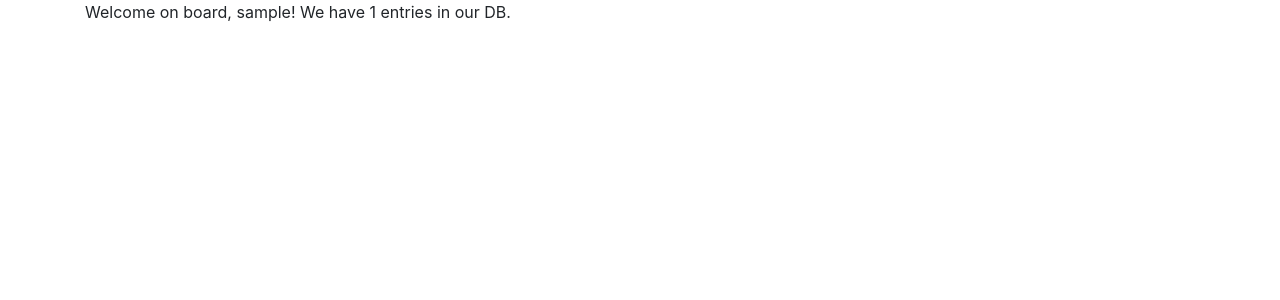
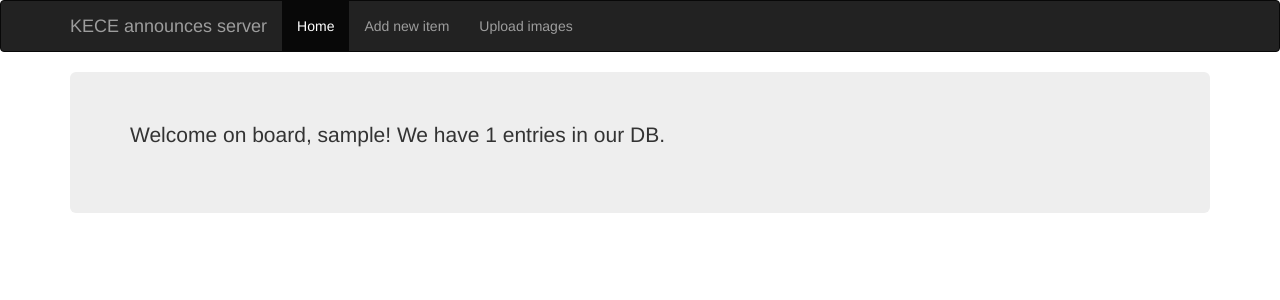
Before and after one commit to romka/announcement-server, a Flask app: template ui/templates/index.html in a window 1280 px wide. Shown: the top 300 px of the page. Run offline with Flask 2, Linux system fonts and the light colour scheme; the visitor is signed in with stand-in values (Sample User, id 1); the template is opened without the code that fills it: most values are stand-ins (such as "Sample title", 1, 10 or a date in 2020); parts of the project's set-up code (start-up, migrations or seed data) failed here and were passed over; some libraries are stand-ins or nearby versions.

Commit message:
Server and UI improvements. Curent version is working, I only have to add image uploads to UI

```diff
--- a/server/announcement.py
+++ b/server/announcement.py
@@ -16,6 +16,7 @@
         self.announces = self.db.load_announces()
         self.announces_time = int(time.time())
 
+        log.msg('Announcement __init__')
         log.msg(self.announces)
 
         self.crypt = Crypt(self.sequence)
--- a/ui/forms/user/login.py
+++ b/ui/forms/user/login.py
@@ -16,7 +16,7 @@
         validators.Required(),
         ])
 
-    password = PasswordField('New Password', [
+    password = PasswordField('Password', [
         validators.Required(message='Password field is required'),
         validate_login_password
     ])
--- a/ui/templates/_form_helpers.html
+++ b/ui/templates/_form_helpers.html
@@ -1,12 +1,9 @@
 {% macro render_field(field) %}
-<div class="row" id="field-{{ field.id }}-wrapper">
-    <div class="small-3 columns">
+<div class="form-group" id="field-{{ field.id }}-wrapper">
     <label class="right" for="{{ field.id }}">{{ field.label }}</label>
-    </div>
-    <div class="small-9 columns">
     {{ field(**kwargs) | safe }}
     {% if field.description %}
-        <div class="field-description">{{ field.description }}</div>
+    <p class="help-block">{{ field.description }}</p>
     {% endif %}
     {% if field.errors %}
     <ul class="errors">
@@ -16,5 +13,4 @@
     </ul>
     {% endif %}
 </div>
-</div>
 {% endmacro %}
--- a/ui/templates/index.html
+++ b/ui/templates/index.html
@@ -1,9 +1,9 @@
 {% extends "layout.html" %}
 
 {% block content %}
-    <blockquote>
-        Welcome on board, {{ session.username }}! We have {{ counter }} entries in our DB.
-    </blockquote>
+    <div class="jumbotron">
+        <p>Welcome on board, {{ session.username }}! We have {{ counter }} entries in our DB.</p>
+    </div>
         {% for form in edit_forms %}
             <div class="panel panel-default">
                 <div class="panel-heading">
@@ -15,18 +15,17 @@
                 </div>
                 <div id="collapse-{{ form.name.data }}" class="panel-collapse collapse in">
                     <div class="panel-body">
-                        <form method="post" action="{{ url_for('index') }}">
+                        <form method="post" action="{{ url_for('save') }}">
                             {{ form.csrf_token }}
                             {{ render_field(form.name) }}
                             {{ render_field(form.ios) }}
                             {{ render_field(form.android) }}
                             {{ render_field(form.texts, style="height: 100px; width: 100%") }}
+                            {{ render_field(form.delete) }}
                             <input type="submit" value='Edit "{{ form.name.data }}"' class="small button right">
                         </form>
                     </div>
                 </div>
             </div>
         {% endfor %}
-
-
 {% endblock %}
--- a/ui/templates/layout.html
+++ b/ui/templates/layout.html
@@ -17,6 +17,27 @@
     {% endblock %}
 </head>
 <body>
+<div class="navbar navbar-inverse" role="navigation">
+      <div class="container">
+        <div class="navbar-header">
+          <button type="button" class="navbar-toggle" data-toggle="collapse" data-target=".navbar-collapse">
+            <span class="sr-only">Toggle navigation</span>
+            <span class="icon-bar"></span>
+            <span class="icon-bar"></span>
+            <span class="icon-bar"></span>
+          </button>
+          <a class="navbar-brand" href="#">KECE announces server</a>
+        </div>
+        <div class="collapse navbar-collapse">
+          <ul class="nav navbar-nav">
+            <li class="active"><a href="/">Home</a></li>
+            <li><a href="/add">Add new item</a></li>
+            <li><a href="/upload">Upload images</a></li>
+          </ul>
+        </div><!--/.nav-collapse -->
+      </div>
+    </div>
+<div class="container">
     {% for category, message in get_flashed_messages(with_categories=True) %}
     <div class="alert-box {{ category }}">
         {{ message }}
@@ -24,7 +45,6 @@
     </div>
     {% endfor %}
 
-<div class="container">
 
     <div class="starter-template">
         {% block content %}
--- a/ui/templates/page_not_found.html
+++ b/ui/templates/page_not_found.html
@@ -1,4 +1,4 @@
-{% extends "index.html" %}
+{% extends "layout.html" %}
 {% block content %}
 <h1>Good news, Everyone! 404. File not found</h1>
 {% endblock %}
--- a/ui/ui.py
+++ b/ui/ui.py
@@ -12,50 +12,105 @@
 
 app.config.from_object('config')
 
-@app.route('/', methods=['GET', 'POST'])
+@app.route('/', methods=['GET'])
 def index():
     if not 'username' in session:
         flash('Please log in')
         return redirect(url_for('login'))
 
-    if request.method == 'POST':
-        import pprint
-        return pprint.pformat(request.form)
+    from db import Db
+    from forms.edit import EditForm
+
+    db = Db()
+    announces = db.load_announces()
+    a = {}
+
+    counter = 0
+    edit_forms = []
+
+    for key in announces:
+        item = announces[key]
+        if 'links' in item and 'announces' in item:
+            links = item['links']
+            if 'ios' in links and 'android' in links:
+                a[key] = item
+
+                form = EditForm(request.form, csrf_context=request.remote_addr)
+                form.name.data = key
+                form.android.data = links['android']
+                form.ios.data = links['ios']
+
+                texts = ''
+                for key in item['announces']:
+                    texts = texts + key + "|" +  item['announces'][key] + "\n"
+
+                form.texts.data = texts
+
+                edit_forms.append(form)
+
+                counter = counter + 1
+
+    return render_template('index.html', announces=a, counter=counter, edit_forms=edit_forms)
+
+@app.route('/add/', methods=['GET'])
+def add():
+    if not 'username' in session:
+        flash('Please log in')
+        return redirect(url_for('login'))
+
+    from forms.edit import EditForm
+    form = EditForm(request.form, csrf_context=request.remote_addr)
+    return render_template('add.html', form=form)
+
+@app.route('/save/', methods=['POST'])
+def save():
+    if not 'username' in session:
+        flash('Please log in')
+        return redirect(url_for('login'))
+
+    from forms.edit import EditForm
+    form = EditForm(request.form, csrf_context=request.remote_addr)
+
+    if form.validate():
+        from db import Db
+        db = Db()
+
+        if 'delete' in request.form and request.form['delete'] == 'y':
+            db.delete_announce(request.form['name'])
+            flash('Item succesfully deleted')
+        else:
+            raw_announces = request.form['texts'].strip()
+            announces = {}
+            lines = raw_announces.split("\n")
+
+            for line in lines:
+                items = line.split("|")
+                if len(items) > 1:
+                    announces[items[0]] = items[1]
+
+            links = {}
+            links['android'] = request.form['android']
+            links['ios'] = request.form['ios']
+
+
+            data = {}
+            data['game'] = request.form['name']
+            data['announces'] = announces
+            data['links'] = links
+
+            if db.update_announce(data) == None:
+                flash("Data update error")
+            else:
+                flash("Data succesfully saved")
+
+        return redirect(url_for('index'))
+
+        #import pprint
+        #return pprint.pformat(request.form)
     else:
-        from db import Db
-        from flask import current_app
-        from forms.edit import EditForm
+        flash('Form error! Data wasn\'t saved!')
+        return redirect(url_for('index'))
 
-        db = Db(current_app.config['MONGODB_DATABASE'], current_app.config['MONGODB_HOST'], current_app.config['MONGODB_PORT'])
-        announces = db.load_announces()
-        a = {}
-
-        counter = 0
-        edit_forms = []
-
-        for key in announces:
-            item = announces[key]
-            if 'links' in item and 'announces' in item:
-                links = item['links']
-                if 'ios' in links and 'android' in links:
-                    a[key] = item
-
-                    form = EditForm(request.form, csrf_context=request.remote_addr)
-                    form.name.data = key
-                    form.android.data = links['android']
-                    form.ios.data = links['ios']
-
-                    texts = ''
-                    for key in item['announces']:
-                        texts = texts + key + "|" +  item['announces'][key] + "\n"
-
-                    form.texts.data = texts
-
-                    edit_forms.append(form)
-
-                    counter = counter + 1
-
-        return render_template('index.html', announces=a, counter=counter, edit_forms=edit_forms)
 
 @app.route('/login/', methods=['GET', 'POST'])
 def login():
@@ -64,7 +119,6 @@
         return redirect(url_for('index'))
 
     from forms.user.login import LoginForm
-
     form = LoginForm(request.form, csrf_context=request.remote_addr)
 
     if request.method == 'POST':
```
Also changed, not shown: server/db.py (+12 -0 lines), ui/db.py (+22 -5 lines), ui/forms/edit.py (+30 -2 lines). Lines whose indentation alone changed are shown as unchanged.
